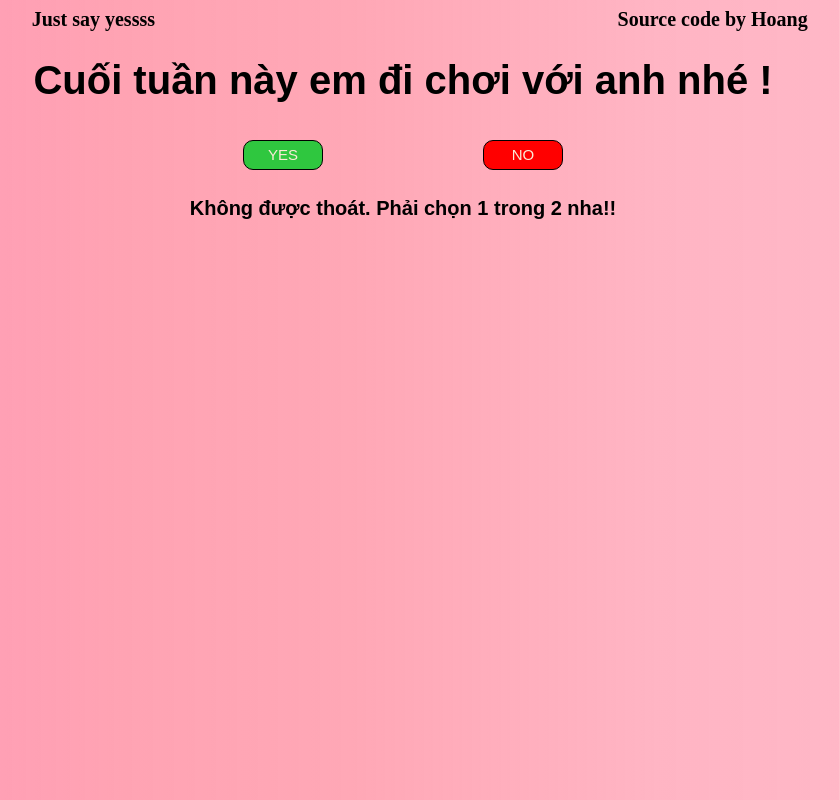
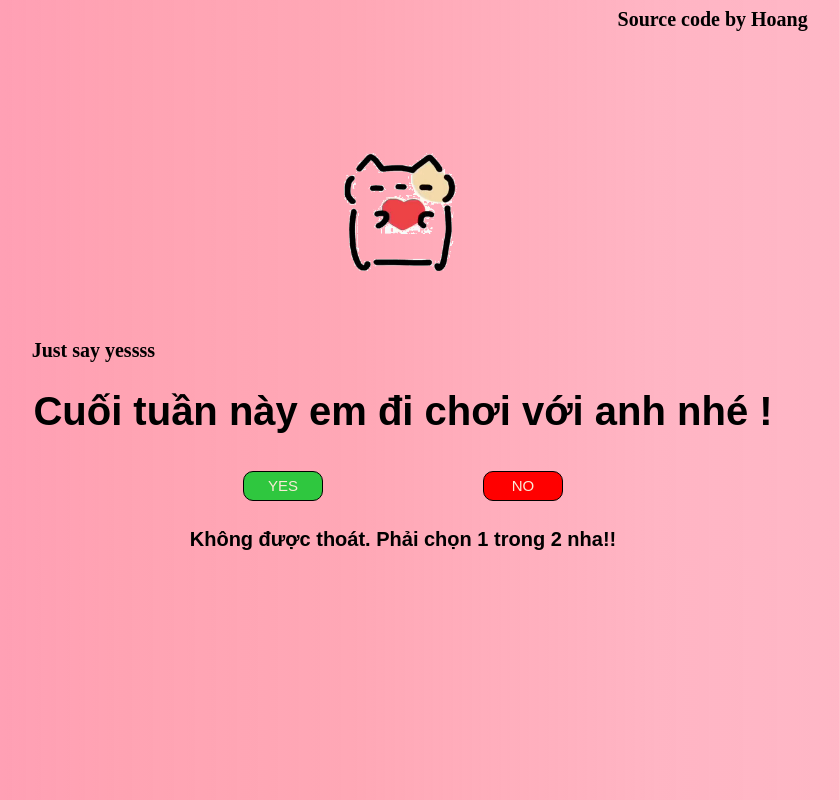
Before and after one commit to Hoang3103/Troll, a plain HTML site: page index.html in a window 1280 px wide. Shown: the whole page, without its empty margins (237-1076 px from the left). Drawn offline with Linux system fonts and the light colour scheme.

Commit message:
Update index.html

```diff
--- a/index.html
+++ b/index.html
@@ -20,7 +20,7 @@
                 <div id="message" class="mes">Just say yessss</div>
                 <div class="vid">
 
-                    <img src="../love/bgcute.gif" alt="">
+                    <img src="bgcute.gif" alt="">
                 </div>
                 <div class="author">
                     Source code by Hoang
```
